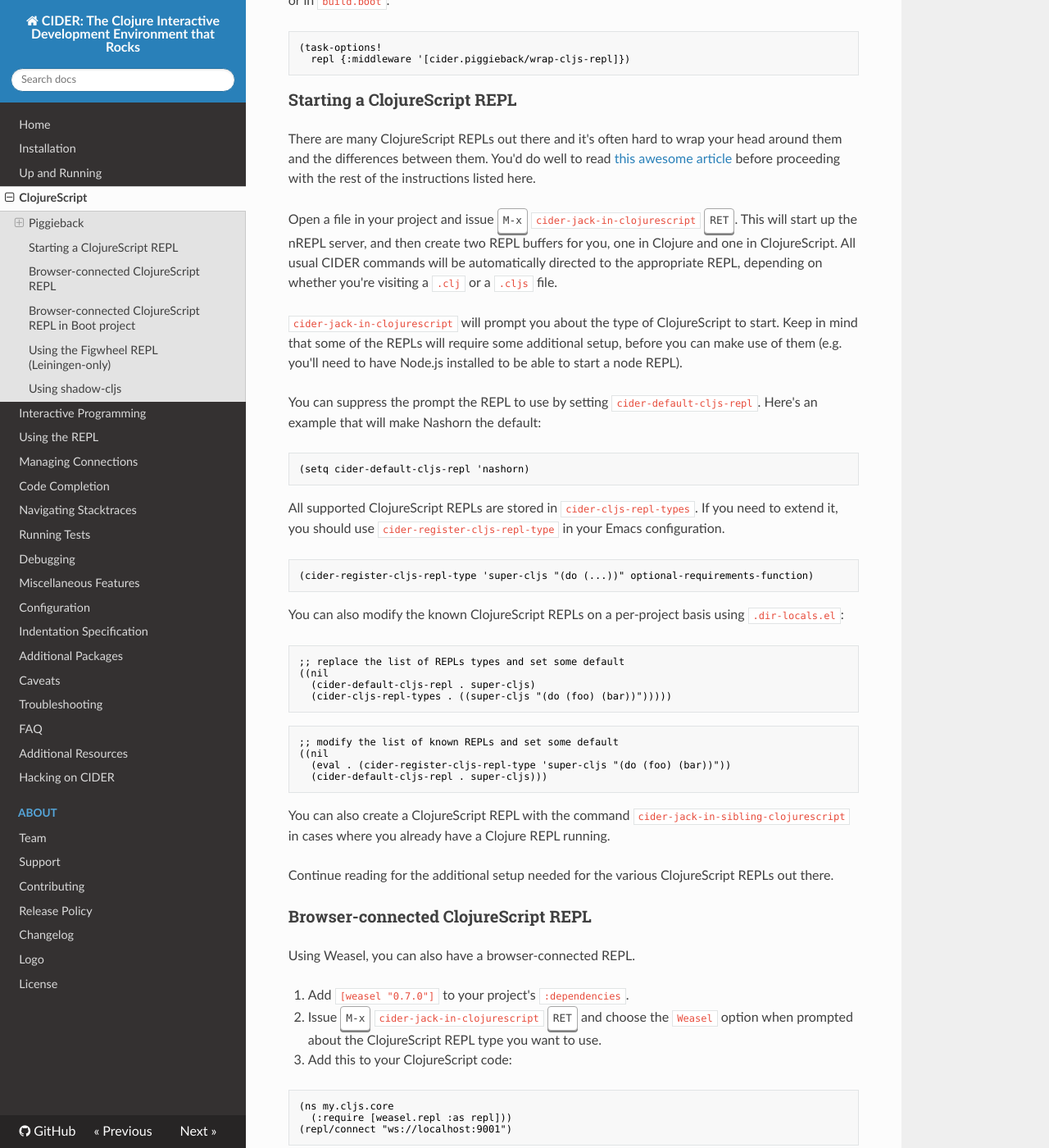
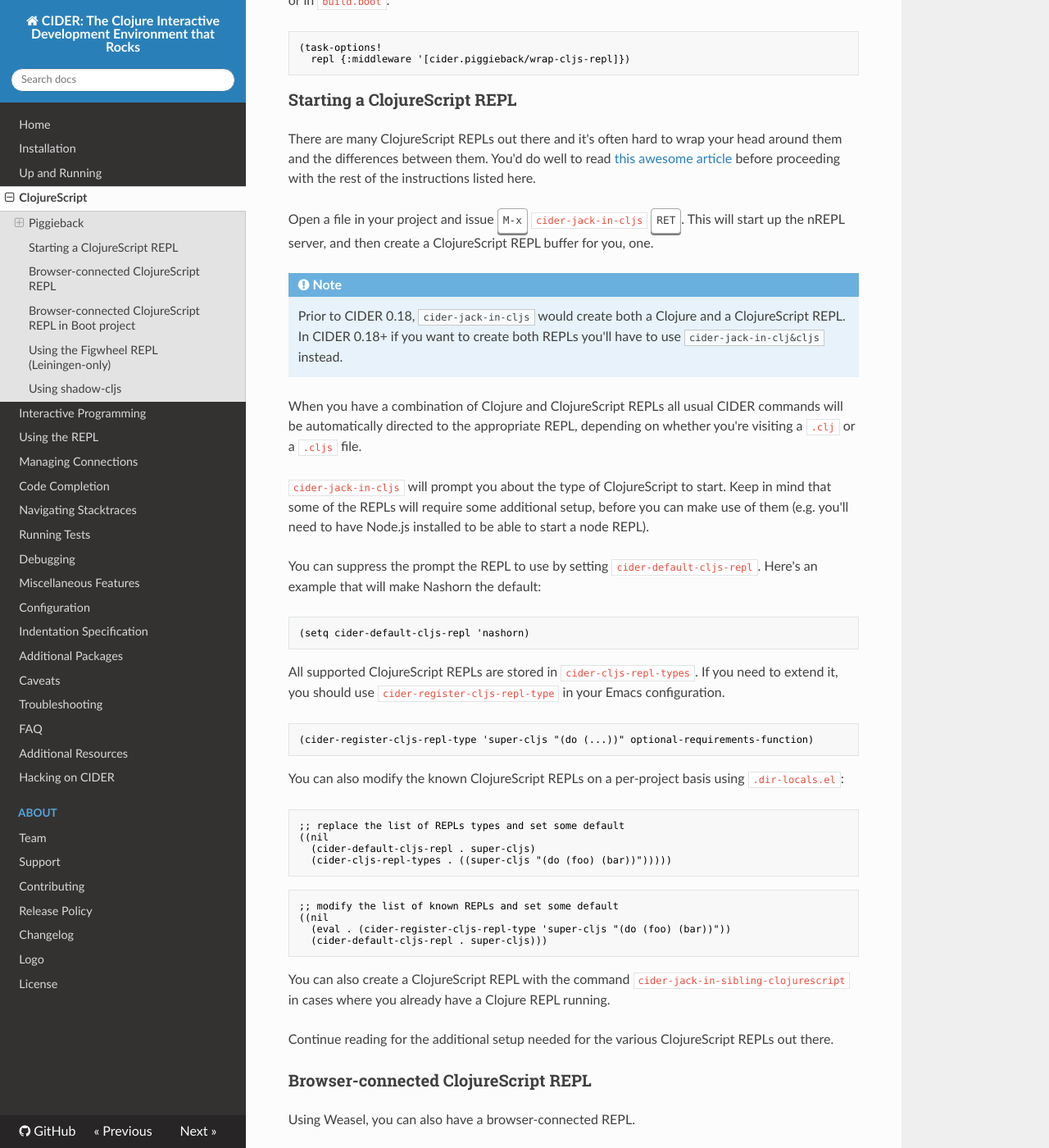
Before and after one commit to clojure-emacs/cider, an MkDocs documentation site: the page built from doc/clojurescript.md, in a window 1280 px wide and 1400 px high, scrolled down 915 px. Shown: the whole window at 82% size. Built offline with MkDocs 1.6.1, drawn with Linux system fonts in a browser that asks for light colours; nearby versions of some CDN libraries; old or Windows-style settings are respelled for this version of MkDocs; some of the changed text lies outside the part shown.

Commit message:
Use cider-jack-in-cljs consistently in the code and documentation

````diff
--- a/doc/clojurescript.md
+++ b/doc/clojurescript.md
@@ -56,13 +56,20 @@
 before proceeding with the rest of the instructions listed here.
 
 Open a file in your project and issue <kbd>M-x</kbd>
-`cider-jack-in-clojurescript` <kbd>RET</kbd>. This will start up the nREPL
-server, and then create two REPL buffers for you, one in Clojure and one in
-ClojureScript. All usual CIDER commands will be automatically directed to the
-appropriate REPL, depending on whether you're visiting a `.clj` or a `.cljs`
-file.
+`cider-jack-in-cljs` <kbd>RET</kbd>. This will start up the nREPL
+server, and then create a ClojureScript REPL buffer for you, one.
 
-`cider-jack-in-clojurescript` will prompt you about the type of
+!!! Note
+
+    Prior to CIDER 0.18, `cider-jack-in-cljs` would create both a Clojure and
+    a ClojureScript REPL. In CIDER 0.18+ if you want to create both REPLs
+    you'll have to use `cider-jack-in-clj&cljs` instead.
+
+When you have a combination of Clojure and ClojureScript REPLs all
+usual CIDER commands will be automatically directed to the appropriate
+REPL, depending on whether you're visiting a `.clj` or a `.cljs` file.
+
+`cider-jack-in-cljs` will prompt you about the type of
 ClojureScript to start. Keep in mind that some of the REPLs will
 require some additional setup, before you can make use of them (e.g. you'll
 need to have Node.js installed to be able to start a node REPL).
@@ -112,7 +119,7 @@
 
 1. Add `[weasel "0.7.0"]` to your project's `:dependencies`.
 
-2. Issue <kbd>M-x</kbd> `cider-jack-in-clojurescript` <kbd>RET</kbd> and choose
+2. Issue <kbd>M-x</kbd> `cider-jack-in-cljs` <kbd>RET</kbd> and choose
    the `Weasel` option when prompted about the ClojureScript REPL type you want
    to use.
 
@@ -124,7 +131,7 @@
 (repl/connect "ws://localhost:9001")
 ```
 
-4. Open a file in your project and issue <kbd>M-x</kbd> `cider-jack-in-clojurescript`.
+4. Open a file in your project and issue <kbd>M-x</kbd> `cider-jack-in-cljs`.
 
 Provided that a Piggieback-enabled ClojureScript environment is active in your
 REPL session, code loading and evaluation will work seamlessly regardless of the
@@ -162,7 +169,7 @@
 2. Issue <kbd>M-x</kbd> `customize-variable` <kbd>RET</kbd> `cider-boot-parameters`
    and insert `dev`.
 
-3. Open a file in your project and issue <kbd>M-x</kbd> `cider-jack-in-clojurescript`.
+3. Open a file in your project and issue <kbd>M-x</kbd> `cider-jack-in-cljs`.
 
 5. Connect to the running server with your browser. The address is printed on the terminal, but it's probably `http://localhost:3000`.
 
@@ -192,7 +199,7 @@
 :nrepl-middleware [cider.piggieback/wrap-cljs-repl]
 ```
 
-4. Start the REPL with `cider-jack-in-clojurescript` (<kbd>C-c M-J</kbd>)
+4. Start the REPL with `cider-jack-in-cljs` (<kbd>C-c M-J</kbd>)
 
 5. Open a browser to the Figwheel URL so that it can connect to your application.
 
@@ -205,7 +212,7 @@
 ### Using shadow-cljs
 
 Provided you've configured your project correctly you can simply use
-`cider-jack-in-clojurescript` to use `shadow-cljs`.
+`cider-jack-in-cljs` to use `shadow-cljs`.
 
 This will automatically start the shadow-cljs server and connect to it. You'll also
 be prompted for the build to use.
````
Also changed, not shown: 2 other files.
